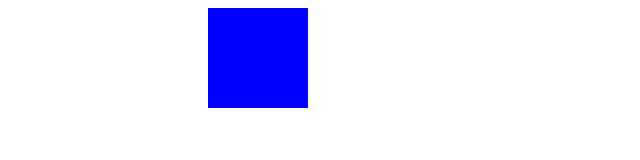
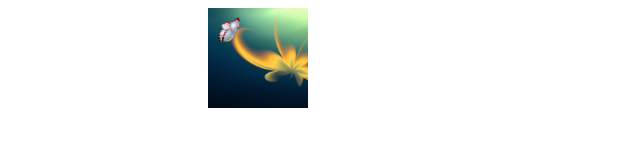
Before and after one commit to sjtimes2/myrepo2, a plain HTML site: page example/day3/animation.html in a window 1280 px wide. Shown: the whole page, without its empty margins (0-640 px from the left). Drawn offline with Linux system fonts and the light colour scheme.

Commit message:
added image

```diff
--- a/example/day3/animation.css
+++ b/example/day3/animation.css
@@ -8,7 +8,9 @@ div {
   animation-iteration-count: 4;
   animation-delay: 1s;
   animation-direction: reverse;
-
+  background-image: url('./background-image.png');
+  background-repeat:no-repeat;
+  background-size:cover;
 }
 
 @keyframes example {
```
